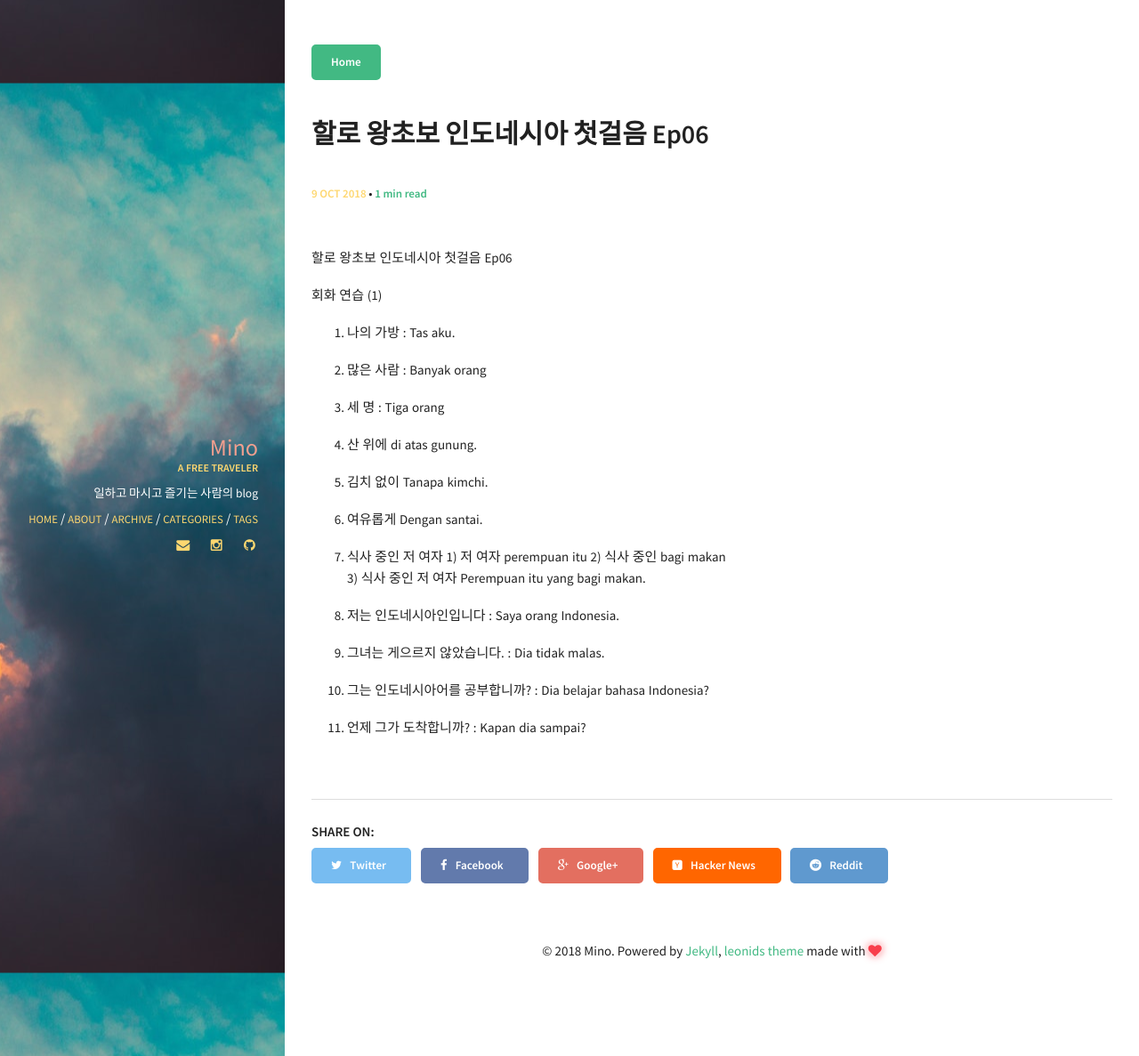
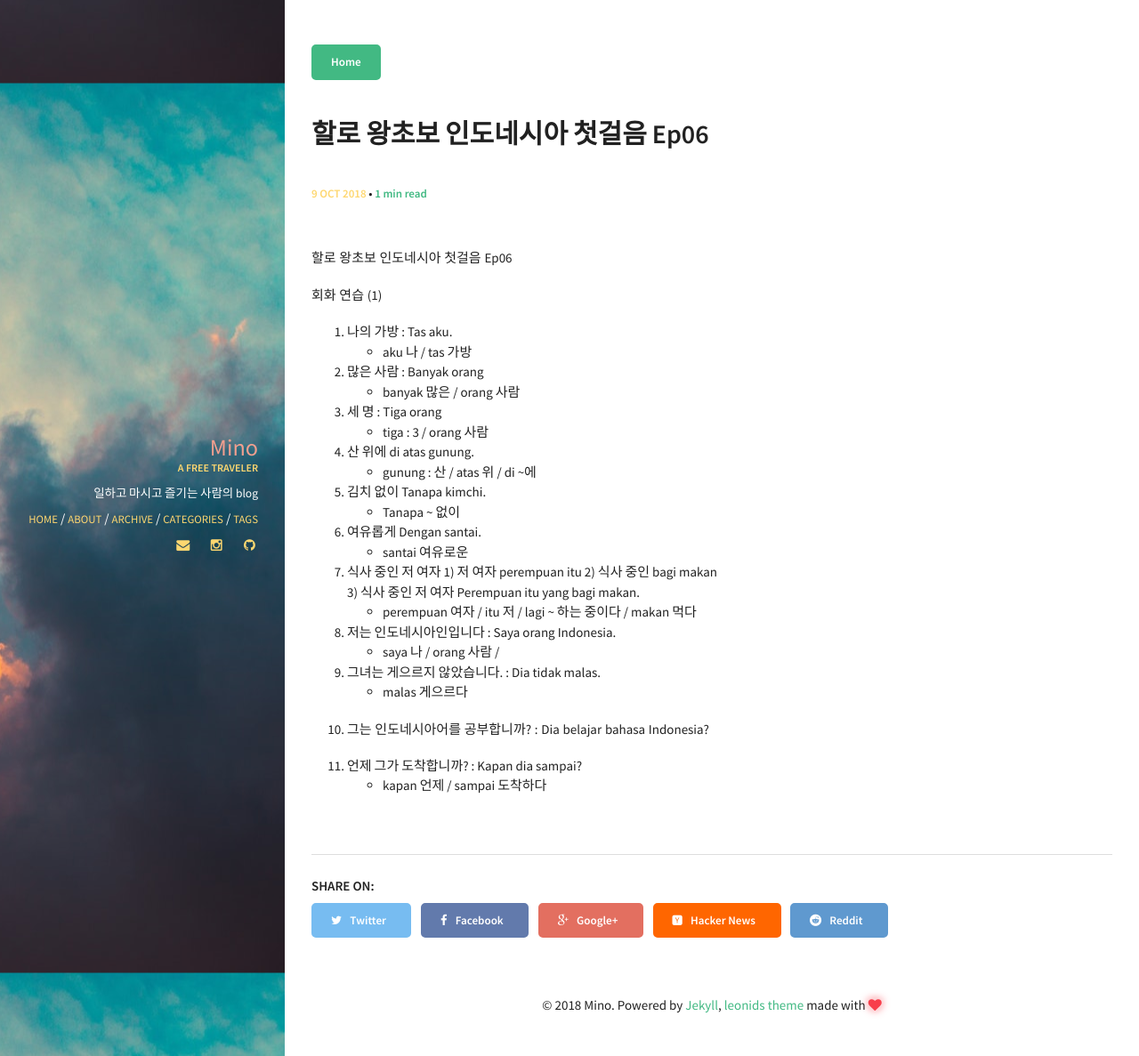
Before and after one commit to minoblog/minoblog.github.io, a Jekyll site: the page built from _posts/2018-10-09-Bahasa-Indonesia-Ep06.md, in a window 1280 px wide. Shown: the whole page at 89% size. Built offline with Jekyll 4.4.1, drawn with Linux system fonts in a browser that asks for light colours.

Commit message:
Update 2018-10-09-Bahasa-Indonesia-Ep06.md

```diff
--- a/_posts/2018-10-09-Bahasa-Indonesia-Ep06.md
+++ b/_posts/2018-10-09-Bahasa-Indonesia-Ep06.md
@@ -11,26 +11,36 @@ comments: true
 회화 연습 (1)
 
 1. 나의 가방 : Tas aku.
+- aku 나 / tas 가방
 
 2. 많은 사람 : Banyak orang
+- banyak 많은 / orang 사람
 
 3. 세 명 : Tiga orang
+- tiga : 3 / orang 사람
 
 4. 산 위에 di atas gunung.
+- gunung : 산 / atas 위 / di ~에
 
 5. 김치 없이 Tanapa kimchi.
+- Tanapa ~ 없이
 
 6. 여유롭게 Dengan santai.
+- santai 여유로운
 
 7. 식사 중인 저 여자
 1) 저 여자 perempuan itu
 2) 식사 중인 bagi makan
 3) 식사 중인 저 여자 Perempuan itu yang bagi makan.
+- perempuan 여자 / itu 저 / lagi ~ 하는 중이다 / makan 먹다
 
 8. 저는 인도네시아인입니다 : Saya orang Indonesia.
+- saya 나 / orang 사람 /
 
 9. 그녀는 게으르지 않았습니다. : Dia tidak malas.
+- malas 게으르다
 
 10. 그는 인도네시아어를 공부합니까? : Dia belajar bahasa Indonesia?
 
 11. 언제 그가 도착합니까? : Kapan dia sampai?
+- kapan 언제 / sampai 도착하다
```
